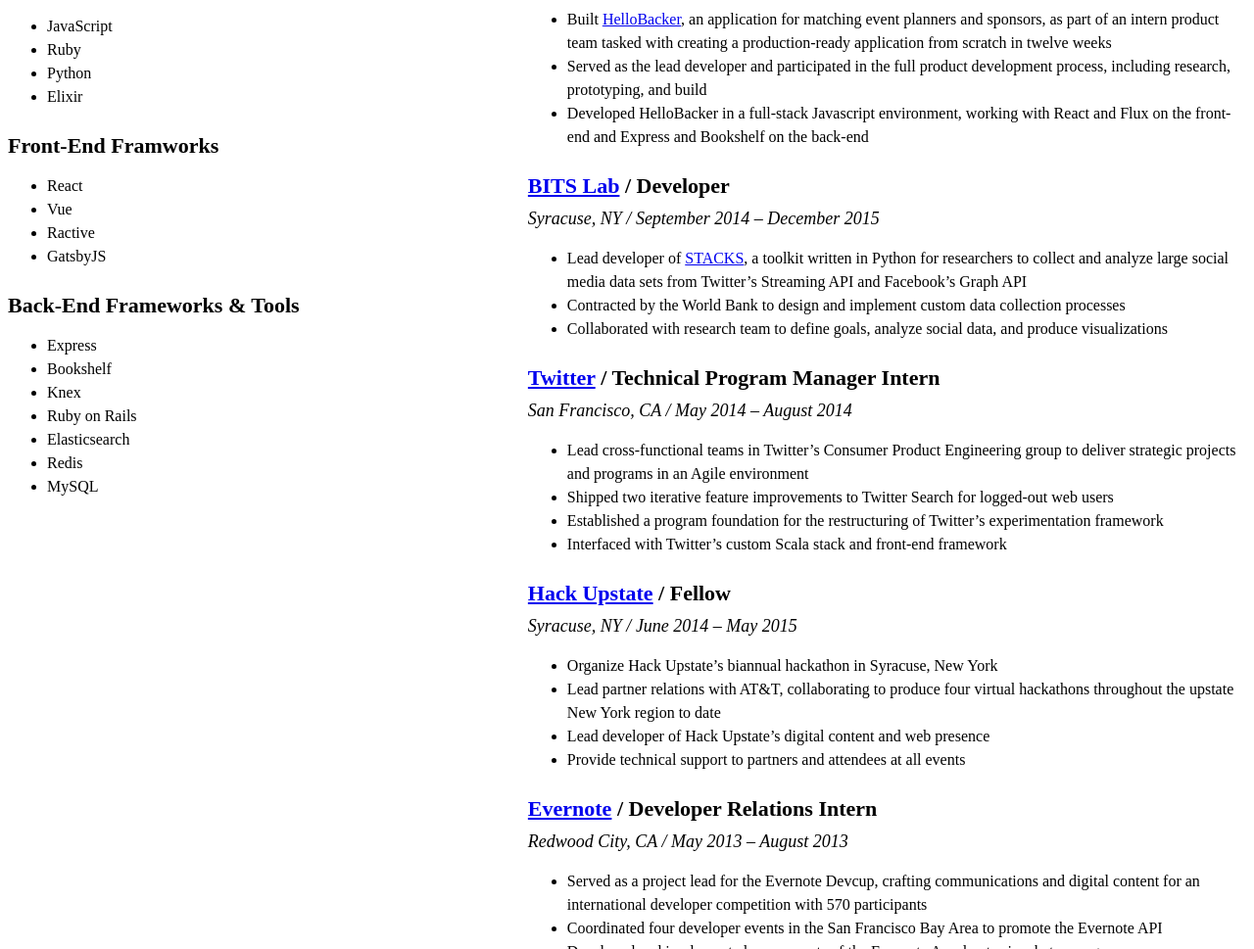
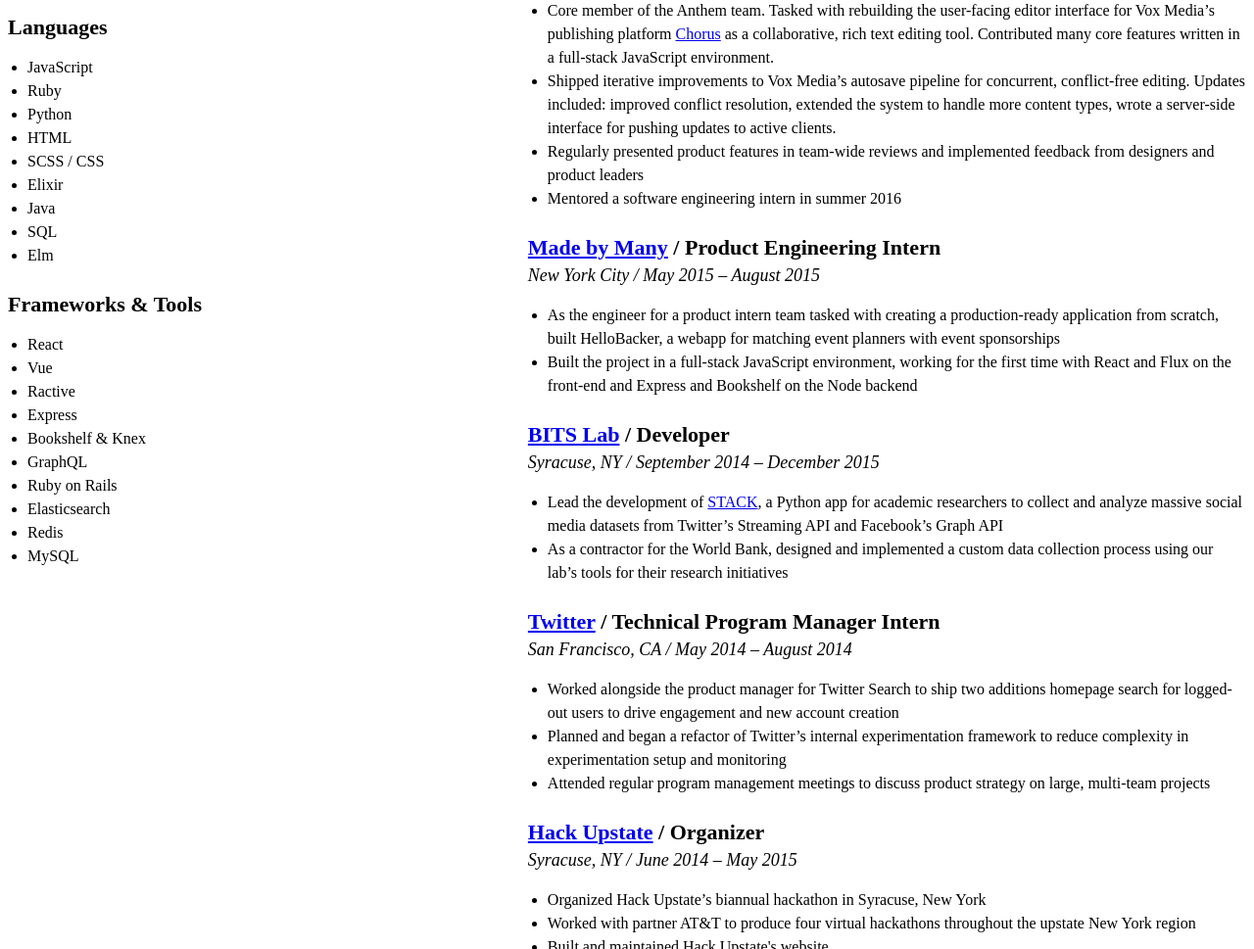
Before and after one commit to bceskavich/ceskavich.com, a Gatsby site: page /resume in a window 1280 px wide. Shown: the part 573-1542 px from the top of the page at 98% size. Built offline with nearby package versions, Linux system fonts and the light colour scheme; Gatsby itself is replaced by a stand-in of ours.

Commit message:
Update resume + add resume file for download + dynamically sized type for headers

```diff
--- a/data/resume.js
+++ b/data/resume.js
@@ -3,15 +3,15 @@ module.exports = {
     {
       title: 'M.S. Information Management',
       location: 'Syracuse University',
-      date: 'Graduated Dec 2015',
-      bullets: ['Engagement Fellow']
+      date: 'December 2015',
+      bullets: null
     },
     {
       title: 'B.S. Information Management\nB.A. Political Science',
       location: 'Syracuse University',
-      date: 'Graduated May 2014',
+      date: 'May 2014',
       bullets: [
-        'Summe Cum Laude',
+        'Summa Cum Laude',
         '[Remembrance Scholar](http://remembrance.syr.edu/)'
       ]
     }
@@ -19,18 +19,27 @@ module.exports = {
   skills: [
     {
       title: 'Languages',
-      bullets: ['JavaScript', 'Ruby', 'Python', 'Elixir']
+      bullets: [
+        'JavaScript',
+        'Ruby',
+        'Python',
+        'HTML',
+        'SCSS / CSS',
+        'Elixir',
+        'Java',
+        'SQL',
+        'Elm'
+      ]
     },
     {
-      title: 'Front-End Framworks',
-      bullets: ['React', 'Vue', 'Ractive', 'GatsbyJS']
-    },
-    {
-      title: 'Back-End Frameworks & Tools',
+      title: 'Frameworks & Tools',
       bullets: [
+        'React',
+        'Vue',
+        'Ractive',
         'Express',
-        'Bookshelf',
-        'Knex',
+        'Bookshelf & Knex',
+        'GraphQL',
         'Ruby on Rails',
         'Elasticsearch',
         'Redis',
@@ -43,8 +52,13 @@ module.exports = {
       company: '[Vox Media](https://product.voxmedia.com/)',
       title: 'Full-Stack Engineer 2',
       location: 'New York City',
-      date: 'June 2017 – Present',
-      bullets: ['TK']
+      date: 'July 2017 – Present',
+      bullets: [
+        'Built improvements to Vox Media’s editorial content search interface including an Elasticsearch index versioning system and a keyword query search DSL',
+        'Coordinated a multi-month project to migrate Chorus’ user authentication system with zero user downtime. Worked with Redis, GraphQL, Node, and Ruby on Rails to build parts of the new system.',
+        'Built new Node command-line tools for running data migrations on Vox Media’s CMS data',
+        'Mentoring a software engineering intern in summer 2018'
+      ]
     },
     {
       company: '[Vox Media](https://product.voxmedia.com/)',
@@ -52,14 +66,10 @@ module.exports = {
       location: 'New York City',
       date: 'February 2016 – June 2017',
       bullets: [
-        'Building Anthem, a collaborative rich text editor for Vox Media’s \
-        Chorus publishing platform',
-        'Contribute code to our custom autosave pipeline using \
-        [rich-text](https://github.com/ottypes/rich-text) and operational \
-        transformations to power multi-user writing experiences',
-        'Build for a highly interactive web application using \
-        component based frameworks like Ractive and React',
-        'Write and maintain APIs for both NodeJS and Ruby on Rails environments'
+        'Core member of the Anthem team. Tasked with rebuilding the user-facing editor interface for Vox Media’s publishing platform [Chorus](https://getchorus.voxmedia.com/) as a collaborative, rich text editing tool. Contributed many core features written in a full-stack JavaScript environment.',
+        'Shipped iterative improvements to Vox Media’s autosave pipeline for concurrent, conflict-free editing. Updates included: improved conflict resolution, extended the system to handle more content types, wrote a server-side interface for pushing updates to active clients.',
+        'Regularly presented product features in team-wide reviews and implemented feedback from designers and product leaders',
+        'Mentored a software engineering intern in summer 2016'
       ]
     },
     {
@@ -68,15 +78,8 @@ module.exports = {
       location: 'New York City',
       date: 'May 2015 – August 2015',
       bullets: [
-        'Built [HelloBacker](http://www.hellobacker.com/), an application for \
-        matching event planners and sponsors, as part of an intern product \
-        team tasked with creating a production-ready application from scratch \
-        in twelve weeks',
-        'Served as the lead developer and participated in the full product \
-        development process, including research, prototyping, and build',
-        'Developed HelloBacker in a full-stack Javascript environment, working \
-        with React and Flux on the front-end and Express and Bookshelf on the \
-        back-end'
+        'As the engineer for a product intern team tasked with creating a production-ready application from scratch, built HelloBacker, a webapp for matching event planners with event sponsorships',
+        'Built the project in a full-stack JavaScript environment, working for the first time with React and Flux on the front-end and Express and Bookshelf on the Node backend'
       ]
     },
     {
@@ -85,14 +88,8 @@ module.exports = {
       location: 'Syracuse, NY',
       date: 'September 2014 – December 2015',
       bullets: [
-        'Lead developer of [STACKS](https://github.com/bitslabsyr/stack), a \
-        toolkit written in Python for researchers to collect and analyze large \
-        social media data sets from Twitter’s Streaming API and Facebook’s \
-        Graph API',
-        'Contracted by the World Bank to design and implement custom data \
-        collection processes',
-        'Collaborated with research team to define goals, analyze social data, \
-        and produce visualizations'
+        'Lead the development of [STACK](https://github.com/bitslabsyr/stack), a Python app for academic researchers to collect and analyze massive social media datasets from Twitter’s Streaming API and Facebook’s Graph API',
+        'As a contractor for the World Bank, designed and implemented a custom data collection process using our lab’s tools for their research initiatives'
       ]
     },
     {
@@ -101,27 +98,20 @@ module.exports = {
       location: 'San Francisco, CA',
       date: 'May 2014 – August 2014',
       bullets: [
-        'Lead cross-functional teams in Twitter’s Consumer Product Engineering \
-        group to deliver strategic projects and programs in an Agile \
-        environment',
-        'Shipped two iterative feature improvements to Twitter Search for \
-        logged-out web users',
-        'Established a program foundation for the restructuring of Twitter’s \
-        experimentation framework',
-        'Interfaced with Twitter’s custom Scala stack and front-end framework'
+        'Worked alongside the product manager for Twitter Search to ship two additions homepage search for logged-out users to drive engagement and new account creation',
+        'Planned and began a refactor of Twitter’s internal experimentation framework to reduce complexity in experimentation setup and monitoring',
+        'Attended regular program management meetings to discuss product strategy on large, multi-team projects'
       ]
     },
     {
       company: '[Hack Upstate](http://www.hackupstate.com/)',
-      title: 'Fellow',
+      title: 'Organizer',
       location: 'Syracuse, NY',
       date: 'June 2014 – May 2015',
       bullets: [
-        'Organize Hack Upstate’s biannual hackathon in Syracuse, New York',
-        'Lead partner relations with AT&T, collaborating to produce four \
-        virtual hackathons throughout the upstate New York region to date',
-        'Lead developer of Hack Upstate’s digital content and web presence',
-        'Provide technical support to partners and attendees at all events'
+        'Organized Hack Upstate’s biannual hackathon in Syracuse, New York',
+        'Worked with partner AT&T to produce four virtual hackathons throughout the upstate New York region',
+        "Built and maintained Hack Upstate's website"
       ]
     },
     {
@@ -130,13 +120,9 @@ module.exports = {
       location: 'Redwood City, CA',
       date: 'May 2013 – August 2013',
       bullets: [
-        'Served as a project lead for the Evernote Devcup, crafting \
-        communications and digital content for an international developer \
-        competition with 570 participants',
-        'Coordinated four developer events in the San Francisco Bay Area to \
-        promote the Evernote API',
-        'Developed and implemented components of the Evernote Accelerator \
-        incubator program',
+        'Served as a project lead for the Evernote Devcup, crafting communications and digital content for an international developer competition with 570 participants',
+        'Coordinated four developer events in the San Francisco Bay Area to promote the Evernote API',
+        'Developed and implemented components of the Evernote Accelerator incubator program',
         'Implemented curriculum updates to the Evernote Developers homepage'
       ]
     }
--- a/gatsby-config.js
+++ b/gatsby-config.js
@@ -9,7 +9,7 @@ module.exports = {
     {
       resolve: 'gatsby-plugin-google-fonts',
       options: {
-        fonts: ['source sans pro:400,700']
+        fonts: ['source sans pro:400,600,700']
       }
     }
   ]
--- a/src/components/ResumeItem.js
+++ b/src/components/ResumeItem.js
@@ -2,21 +2,23 @@ import React, { Component } from 'react';
 import styled from 'styled-components';
 import PropTypes from 'prop-types';
 import Markdown from './Markdown';
+import { DynamicHeader } from '../constants/styles';
 
-const Title = styled.h2`
-  font-size: 22px;
+const Title = DynamicHeader.withComponent('h2').extend`
+  font-weight: 600;
   margin-bottom: 0px;
 `;
 
-const When = styled.h3`
-  font-size: 18px;
+const When = DynamicHeader.withComponent('h3').extend`
   margin-top: 10px;
   font-style: italic;
   font-weight: 400;
+  margin-top: 5px;
 `;
 
 const DetailsList = styled.ul`
   margin-bottom: 25px;
+  padding-left: 20px;
   li {
     line-height: 1.5;
   }
@@ -33,37 +35,25 @@ export default class ResumeItem extends Component {
   render() {
     return (
       <div>
-        {this.renderTitle()}
+        <Title maxSize="22" minSize="16">
+          {this.renderTitleContent()}
+        </Title>
         {this.renderWhen()}
-        <DetailsList>
-          {this.props.bullets.map((bullet, index) => (
-            <li key={index}>
-              <Markdown source={bullet} />
-            </li>
-          ))}
-        </DetailsList>
+        {this.renderBullets()}
       </div>
     );
   }
 
-  renderTitle() {
+  renderTitleContent() {
     let { type, company, title } = this.props;
     if (type === 'Experience') {
-      return (
-        <Title>
-          <Markdown source={`${company} / ${title}`} />
-        </Title>
-      );
+      return <Markdown source={`${company} / ${title}`} />;
     } else if (type === 'Education') {
-      return (
-        <Title>
-          {title
-            .split('\n')
-            .map((titleItem, index) => <div key={index}>{titleItem}</div>)}
-        </Title>
-      );
+      return title
+        .split('\n')
+        .map((titleItem, index) => <div key={index}>{titleItem}</div>);
     }
-    return <Title>{title}</Title>;
+    return title;
   }
 
   renderWhen() {
@@ -72,9 +62,26 @@ export default class ResumeItem extends Component {
       return null;
     }
     return (
-      <When>
+      <When maxSize="18" minSize="16">
         {location} / {date}
       </When>
     );
   }
+
+  renderBullets() {
+    let { bullets } = this.props;
+    if (!bullets) {
+      return null;
+    }
+
+    return (
+      <DetailsList>
+        {bullets.map((bullet, index) => (
+          <li key={index}>
+            <Markdown source={bullet} />
+          </li>
+        ))}
+      </DetailsList>
+    );
+  }
 }
--- a/src/constants/styles.js
+++ b/src/constants/styles.js
@@ -1,3 +1,20 @@
+import styled from 'styled-components';
+
 export const baseColor = '#0e1419';
 export const accentColor = '#f273bc';
-export const resumeColor = '#006aab';
+
+// Thank you css-tricks
+// https://css-tricks.com/snippets/css/fluid-typography/
+export const DynamicHeader = styled.h1`
+  font-size: ${props => props.minSize}px;
+  @media screen and (min-width: 320px) {
+    font-size: calc(
+      ${props => props.minSize}px +
+        (${props => props.maxSize} - ${props => props.minSize}) *
+        ((100vw - 320px) / (1500 - 320))
+    );
+  }
+  @media screen and (min-width: 1024px) {
+    font-size: ${props => props.maxSize}px;
+  }
+`;
--- a/src/pages/resume.js
+++ b/src/pages/resume.js
@@ -3,6 +3,8 @@ import styled from 'styled-components';
 import Link from 'gatsby-link';
 import ResumeSection from '../components/ResumeSection';
 import HomeLink from '../components/HomeLink';
+import pdf from '../files/BillyCeskavich.pdf';
+import { DynamicHeader } from '../constants/styles';
 
 const ResumeContentContainer = styled.div`
   margin-bottom: 25px;
@@ -20,7 +22,7 @@ const ResumeContentContainer = styled.div`
   }
   @media screen and (min-width: 851px) {
     grid-template-columns: 38% 4% 58%;
-    grid-template-rows: 1fr 4fr;
+    grid-template-rows: 1fr 5fr;
     .skills {
       grid-row: 2;
     }
@@ -31,10 +33,27 @@ const ResumeContentContainer = styled.div`
   }
 `;
 
+const LinksContainer = styled.div`
+  display: flex;
+  justify-content: space-between;
+`;
+
+const Name = DynamicHeader.extend``;
+
 export default ({ data }) => {
   return (
     <div>
-      <HomeLink />
+      <LinksContainer>
+        <HomeLink />
+        <div>
+          <a href={pdf} target="_blank">
+            Download
+          </a>
+        </div>
+      </LinksContainer>
+      <Name maxSize="40" minSize="25">
+        Billy Ceskavich
+      </Name>
       <ResumeContentContainer>
         <ResumeSection
           sectionTitle="Education"
```
Also changed, not shown: src/components/ResumeSection.js (+5 -4 lines), src/pages/index.js (+5 -5 lines), src/pages/projects.js (+8 -4 lines), 1 other file.
